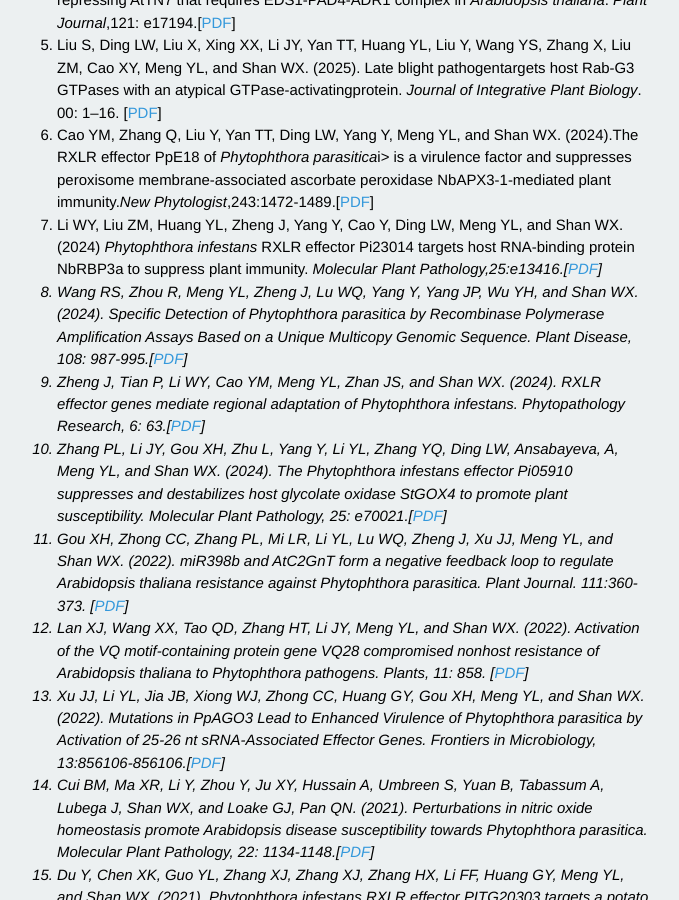
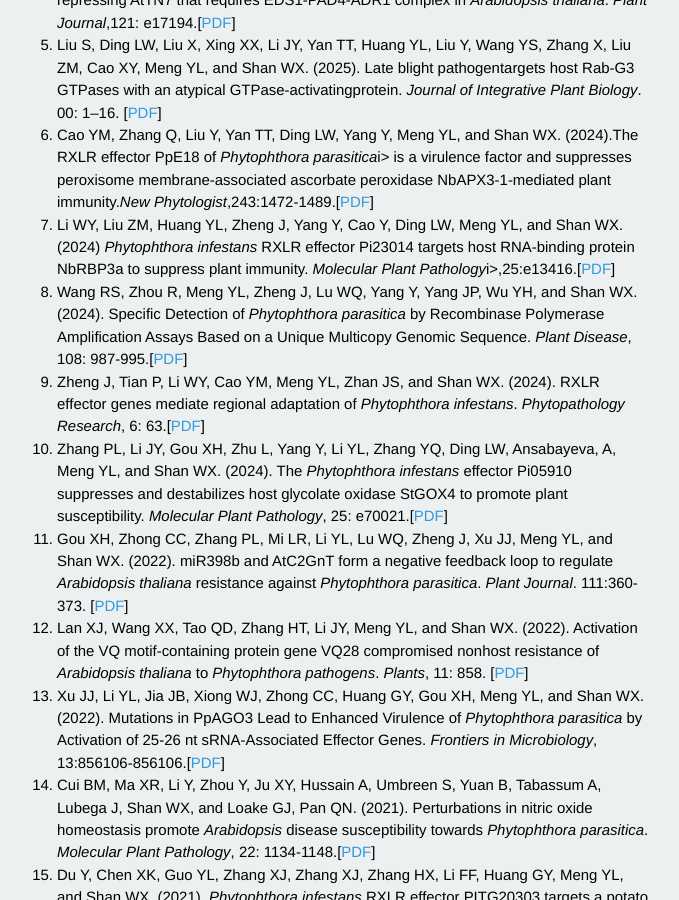
Before and after one commit to shanclub2/shanlab, a Jekyll site: the page built from publication.html, in a window 1280 px wide and 900 px high, scrolled down 507 px. Shown: the whole window, without its empty margins (287-966 px from the left). Built offline with Jekyll 4.4.1, drawn with Linux system fonts in a browser that asks for light colours; Markdown is read by kramdown in place of the engine named in the settings; a script that is not in the unit is left out.

```diff
--- a/publication.html
+++ b/publication.html
@@ -26,7 +26,7 @@ Liu S, Ding LW, Liu X, Xing XX, Li JY, Yan TT, Huang YL, Liu Y, Wang YS, Zhang X
 Cao YM, Zhang Q, Liu Y, Yan TT, Ding LW, Yang Y, Meng YL, and Shan WX. (2024).The RXLR effector PpE18 of <i>Phytophthora parasitica</i>i> is a virulence factor and suppresses peroxisome membrane-associated ascorbate peroxidase NbAPX3-1-mediated plant immunity.<i>New Phytologist</i>,243:1472-1489.[<a href="/pdf/caoetal.pdf">PDF</a>]
 </li>
 <li>
-Li WY, Liu ZM, Huang YL, Zheng J, Yang Y, Cao Y, Ding LW, Meng YL, and Shan WX. (2024) <i>Phytophthora infestans</i> RXLR effector Pi23014 targets host RNA-binding protein NbRBP3a to suppress plant immunity. <i>Molecular Plant Pathology<i/>,25:e13416.[<a href="/pdf/Li2024.pdf">PDF</a>]
+Li WY, Liu ZM, Huang YL, Zheng J, Yang Y, Cao Y, Ding LW, Meng YL, and Shan WX. (2024) <i>Phytophthora infestans</i> RXLR effector Pi23014 targets host RNA-binding protein NbRBP3a to suppress plant immunity. <i>Molecular Plant Pathology</i>i>,25:e13416.[<a href="/pdf/Li2024.pdf">PDF</a>]
 </li>
 <li>
 Wang RS, Zhou R, Meng YL, Zheng J, Lu WQ, Yang Y, Yang JP, Wu YH, and Shan WX. (2024). Specific Detection of <i>Phytophthora parasitica</i> by Recombinase Polymerase Amplification Assays Based on a Unique Multicopy Genomic Sequence. <i>Plant Disease</i>, 108: 987-995.[<a href="/pdf/Wang2024.pdf">PDF</a>]
```
